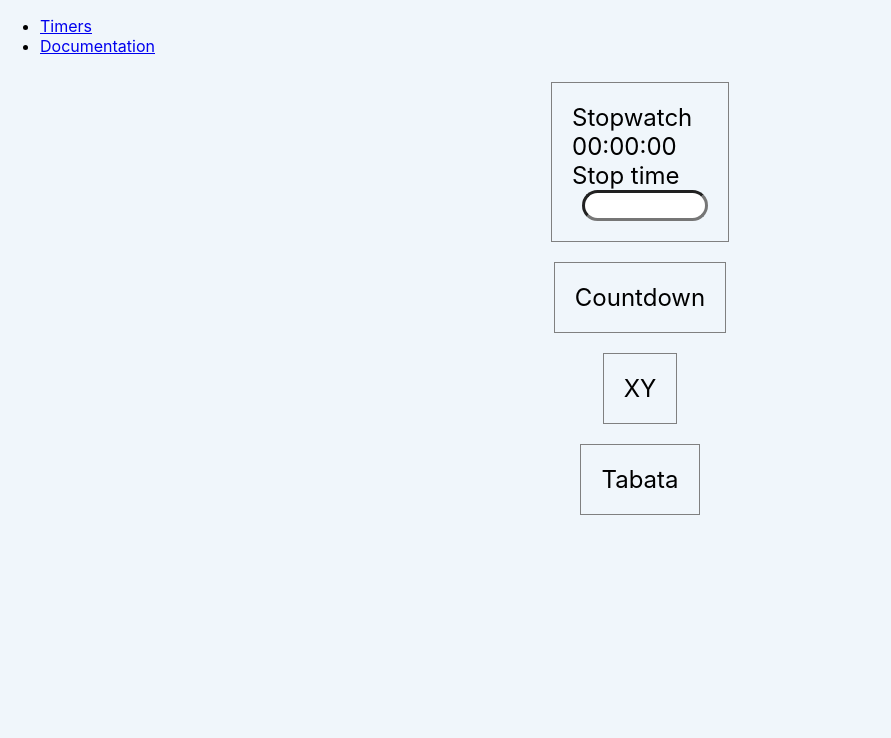
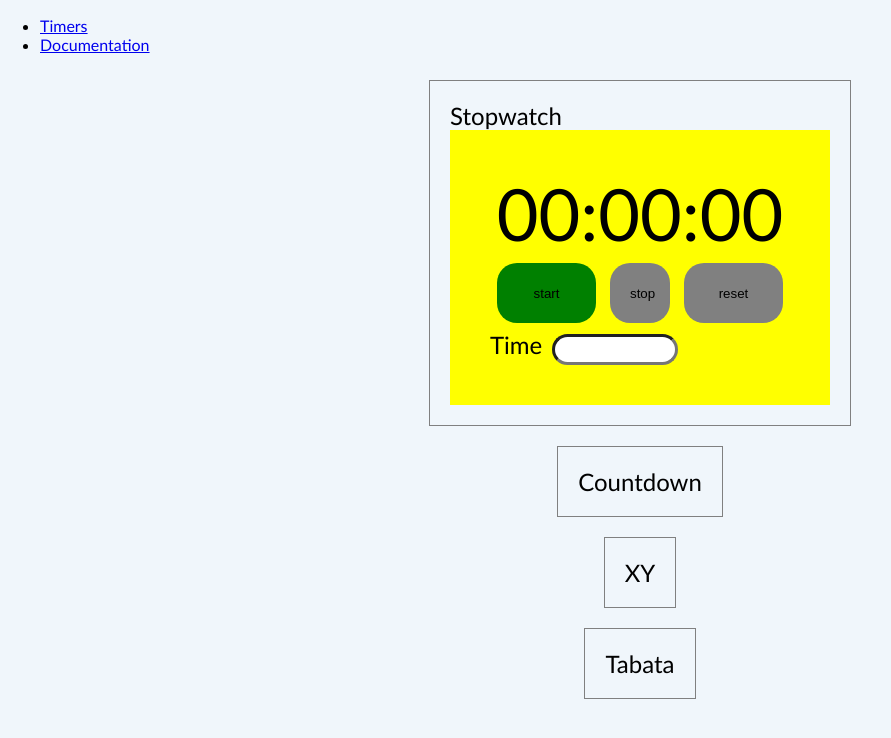
Before and after one commit to prof-tejera/assignment-1-karendolan, a React (Create React App) app: page / in a window 1280 px wide. Shown: the top 738 px of the page, without its empty margins (0-891 px from the left). Built offline with nearby package versions, Linux system fonts and the light colour scheme.

Commit message:
button panel

```diff
--- a/src/App.js
+++ b/src/App.js
@@ -9,6 +9,8 @@ const Container = styled.div`
   background: #f0f6fb;
   height: 100vh;
   overflow: auto;
+  /* Using Gill Sans because it's fun, easy to read, and emits energy */
+  font-family: "Gill Sans", sans-serif;
 `;
 
 function App() {
--- a/src/components/generic/Button.js
+++ b/src/components/generic/Button.js
@@ -16,6 +16,7 @@ const ButtonStyled = styled.input`
   display: block;
   width: ${(props) => props.size}px;
   height: 60px;
+  margin: 7px;
   padding: 10px 20px;
   text-align: center;
   text-decoration: none;
--- /dev/null
+++ b/src/components/generic/ButtonPanel.js
@@ -0,0 +1,58 @@
+/**
+ * ButtonPanel handles layout of the the button set
+ */
+ import React from "react";
+ import PropTypes from "prop-types";
+ import styled from "styled-components";
+ import {STATUS} from "../../utils/helpers"
+
+ import Button from "./Button";
+
+ const Container = styled.div`
+   display: flex;
+   flex-direction: row;
+   justify-content: center;
+   background-color: yellow;
+`;
+
+ class ButtonPanel extends React.Component {
+   render() {
+     const {onStart, onStop, onReset, status} = this.props;
+     return (
+       <Container>
+          <Button
+            size='large'
+            color='green'
+            text='start'
+            onClick={onStart}
+          />
+          <Button
+            size='small'
+            color='grey'
+            text='stop'
+            onClick={onStop}
+          />
+          <Button
+            size='large'
+            color='grey'
+            text='reset'
+            onClick={onReset}
+          />
+       </Container>
+     )
+   };
+ }
+
+ ButtonPanel.propTypes = {
+   onStart: PropTypes.func,
+   onStop: PropTypes.func,
+   onPause: PropTypes.func,
+   onReset: PropTypes.func,
+   state: PropTypes.oneOf(STATUS),
+ };
+
+ ButtonPanel.defaultProps = {
+   state: STATUS.RESET
+ };
+
+ export default ButtonPanel;
--- a/src/components/generic/DisplayTime.js
+++ b/src/components/generic/DisplayTime.js
@@ -1,22 +1,29 @@
 import React from "react";
 import PropTypes from "prop-types";
+import styled from "styled-components";
+
+const Container = styled.div`
+  text-align: center;
+  font-size: 3em;
+`;
 
 class DisplayTime extends React.Component {
   render() {
     // const seconds = 7446; //2hr, 4 min, 6 secs
     const { seconds } = this.props;
+    // TODO: Move this to Utils area?
     // Split the seconds into Hour :  Min : Sec
     const hour = Math.floor(seconds / (60 * 60));
     const min = Math.floor(seconds % (60 * 60) / 60);
     const sec = Math.floor(seconds % (60 * 60) % 60);
     return (
-      <div>
+      <Container>
         {('00' + hour).slice(-2)}
         :
         {('00' + min).slice(-2)}
         :
         {('00' + sec).slice(-2)}
-      </div >
+      </Container >
     );
   }
 };
--- a/src/components/generic/Input.js
+++ b/src/components/generic/Input.js
@@ -3,7 +3,7 @@ import PropTypes from "prop-types";
 import styled from "styled-components";
 
 const InputStyled = styled.input`
-  display: block;
+  display: inline-block;
   width: 100px;
   padding: 5px 10px;
   text-align: left;
@@ -18,7 +18,7 @@ class Input extends React.Component {
   render() {
     const {value, onChange, name, label, maxNum} = this.props;
     return (
-      <React.Fragment>
+      <div>
         <label htmlFor={name}>{label}</label>
         <InputStyled
           id={name}
@@ -29,7 +29,7 @@ class Input extends React.Component {
           onChange={onChange}
           value={value > 0 ? value : ""}
         />
-      </React.Fragment>
+      </div>
     )
   }
 };
--- a/src/components/generic/Panel.js
+++ b/src/components/generic/Panel.js
@@ -6,23 +6,54 @@
  import styled from "styled-components";
 
  import DisplayTime from "./DisplayTime";
+ import Input from "./Input";
+ import ButtonPanel from "./ButtonPanel";
+ import {STATUS} from "../../utils/helpers"
 
+ const PanelStyle = styled.div`
+   display: flex;
+   flex-direction: column;
+   justify-content: center;
+   padding: 40px;
+   width: 300px;
+   background-color: yellow;
+`;
 
+ const InputsContainer = styled.div`
+
+   background-color: yellow;
+`;
 
  class Panel extends React.Component {
    render() {
-     const {seconds} = this.props;
+     const {seconds, inputs, onStart, onStop, status} = this.props;
      return (
-       <div>
+       <PanelStyle>
         <DisplayTime
           seconds={seconds}
         />
-       </div>
+        <div>
+          <ButtonPanel
+            status={status}
+          />
+        </div>
+        {inputs}
+       </PanelStyle>
      )
    };
  }
 
  Panel.propTypes = {
+   curSecond: PropTypes.number,
+   totalSeconds: PropTypes.number,
+   rounds: PropTypes.number,
+   restSeconds: PropTypes.number,
+   inputs: PropTypes.arrayOf(Input),
+   onStart: PropTypes.func,
+   onStop: PropTypes.func,
+   onPause: PropTypes.func,
+   onReset: PropTypes.func,
+   state: PropTypes.oneOf(STATUS),
  };
 
  Panel.defaultProps = {
--- a/src/components/timers/Stopwatch.js
+++ b/src/components/timers/Stopwatch.js
@@ -21,21 +21,24 @@ class Stopwatch extends React.Component {
   render() {
     const {seconds, curSecond} = this.state;
     const timerTitle = "Stopwatch";
+    const inputs = [
+         <Input
+          onChange={this.onChange}
+          label="Time"
+          name="seconds"
+          value={seconds}
+        />
+    ];
     return (
       <div>
         <Panel
             timerTitle={timerTitle}
             seconds={seconds}
             curSecond={curSecond}
+            inputs={inputs}
             // onStart={onStartHandler}
             // onStop={onStopHandler}
             // onPause={onPauseHandler}
-        />
-        <Input
-          onChange={this.onChange}
-          label="Stop time"
-          name="seconds"
-          value={seconds}
         />
       </div>
     );
--- a/src/utils/helpers.js
+++ b/src/utils/helpers.js
@@ -1,3 +1,9 @@
 // Add helpers here. This is usually code that is just JS and not React code. Example: write a function that
 // calculates number of minutes when passed in seconds. Things of this nature that you don't want to copy/paste
 // everywhere.
+
+export const STATUS = {
+  PAUSED: 'paused',
+  RUNNING: 'running',
+  RESET: 'reset',
+};
```
